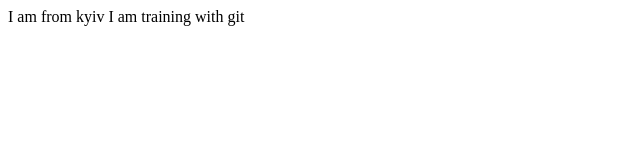
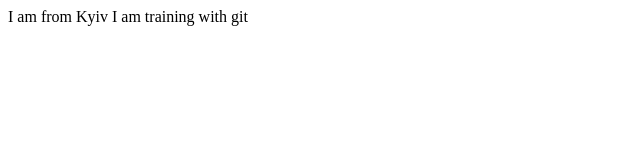
Before and after one commit to viktorvorovskyi/git-training, a plain HTML site: page src/index.html in a window 1280 px wide. Shown: the full height of the page, 0-640 px from the left. Drawn offline with Linux system fonts and the light colour scheme.

Commit message:
added new file index.html

```diff
--- a/src/index.html
+++ b/src/index.html
@@ -1,4 +1,5 @@
 <div>
-I am from kyiv
+I am from Kyiv
 I am training with git
+
 </div>
```
